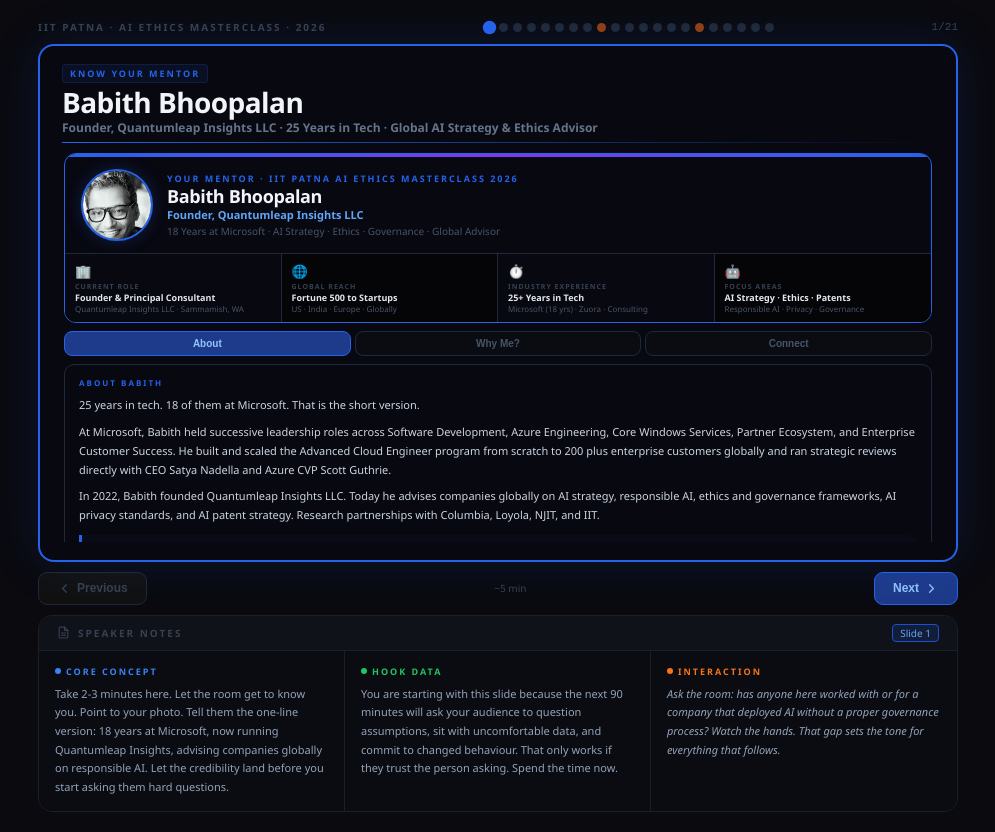
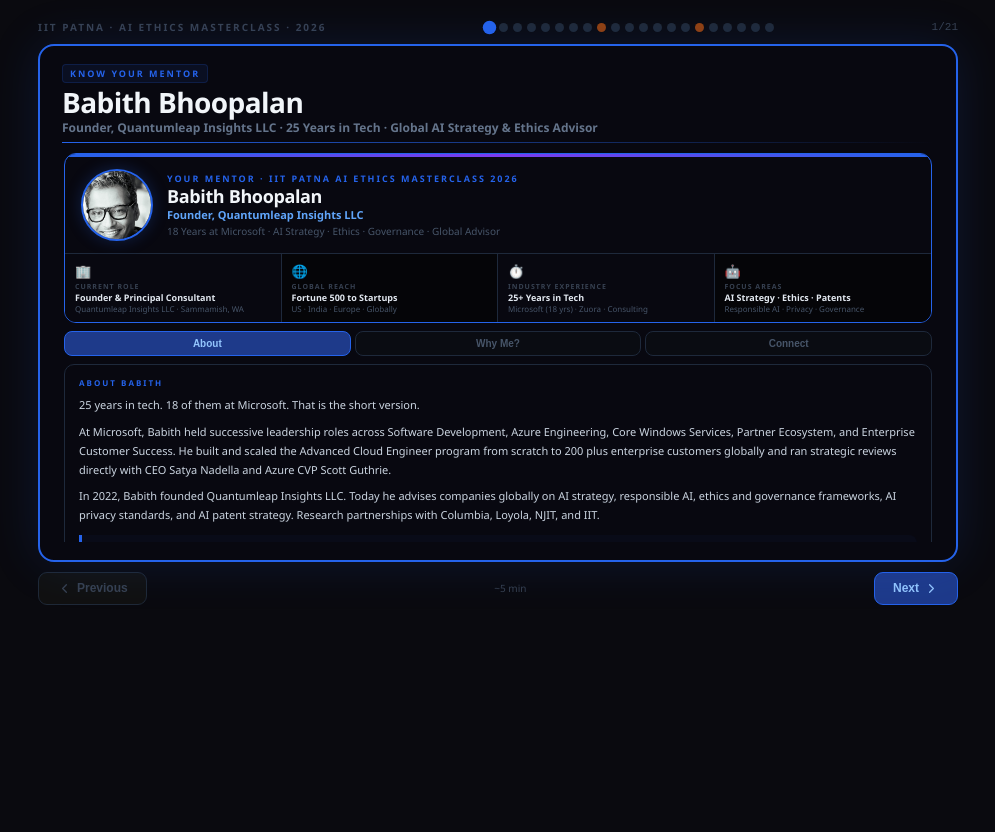
Before and after one commit to babithbhoop/netlify-vite, a React (Vite) app: page / in a window 1280 px wide. Shown: the whole page, without its empty margins (142-1137 px from the left). After the commit the page ends 800 px from the top, so only its background shows below. Built offline with nearby package versions, Linux system fonts and the light colour scheme.

Commit message:
Remove speaker notes section

```diff
--- a/src/App.jsx
+++ b/src/App.jsx
@@ -1670,29 +1670,7 @@ export default function PresentationViewer() {
         </button>
       </div>
 
-      {/* Speaker Notes */}
-      <div style={{ width: "100%", maxWidth: 920, marginTop: 10, borderRadius: 14, overflow: "hidden", border: "1px solid #1a1f2e" }}>
-        <div style={{ padding: "8px 18px", display: "flex", alignItems: "center", gap: 8, background: "#0f1218", borderBottom: "1px solid #1a1f2e" }}>
-          <Icons.FileText s={13} c="#374151" />
-          <span style={{ fontSize: 10, fontWeight: 900, textTransform: "uppercase", letterSpacing: 2, color: "#374151" }}>Speaker Notes</span>
-          <span style={{ marginLeft: "auto", fontSize: 10, background: "rgba(37,99,235,0.15)", color: "#60a5fa", border: "1px solid #1d4ed8", borderRadius: 4, padding: "1px 7px" }}>Slide {current + 1}</span>
-        </div>
-        <div style={{ display: "grid", gridTemplateColumns: "1fr 1fr 1fr", background: "#0a0c12" }}>
-          {[
-            ["Core Concept", "#3b82f6", slide.notes.core],
-            ["Hook Data", "#22c55e", slide.notes.hook],
-            ["Interaction", "#f97316", slide.notes.interaction],
-          ].map(([label, col, text], i) => (
-            <div key={i} style={{ padding: "14px 16px", borderRight: i < 2 ? "1px solid #1a1f2e" : "none" }}>
-              <div style={{ display: "flex", alignItems: "center", gap: 5, marginBottom: 7 }}>
-                <div style={{ width: 6, height: 6, borderRadius: "50%", background: col }} />
-                <span style={{ fontSize: 9, fontWeight: 900, textTransform: "uppercase", letterSpacing: 2, color: col }}>{label}</span>
-              </div>
-              <p style={{ margin: 0, fontSize: 11, color: "#94a3b8", lineHeight: 1.7, fontStyle: i === 2 ? "italic" : "normal" }}>{text}</p>
-            </div>
-          ))}
-        </div>
-      </div>
-    </div>
-  );
-}
+
+    </div>
+  );
+}
```
